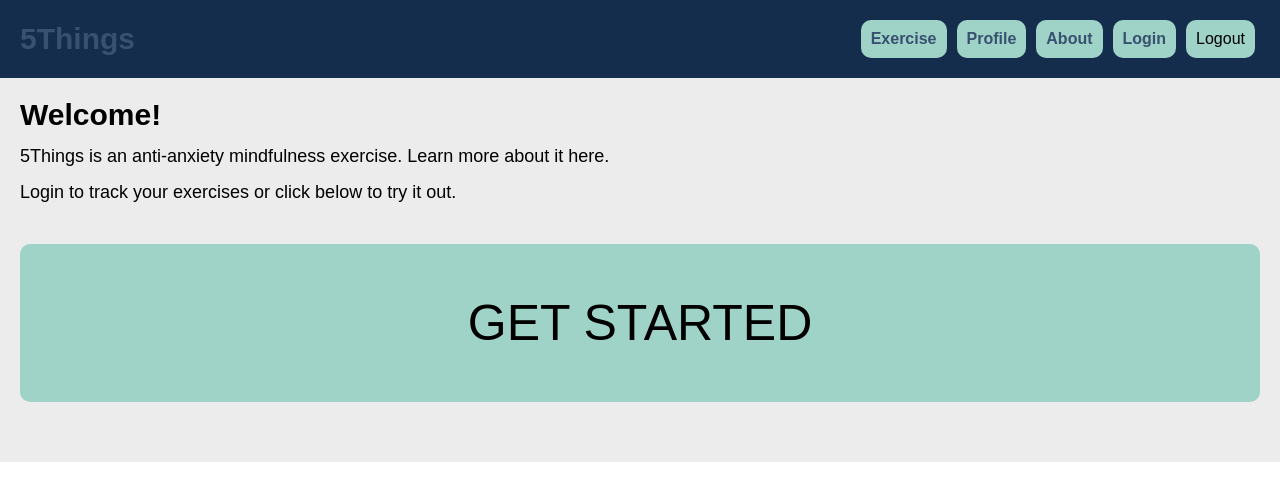
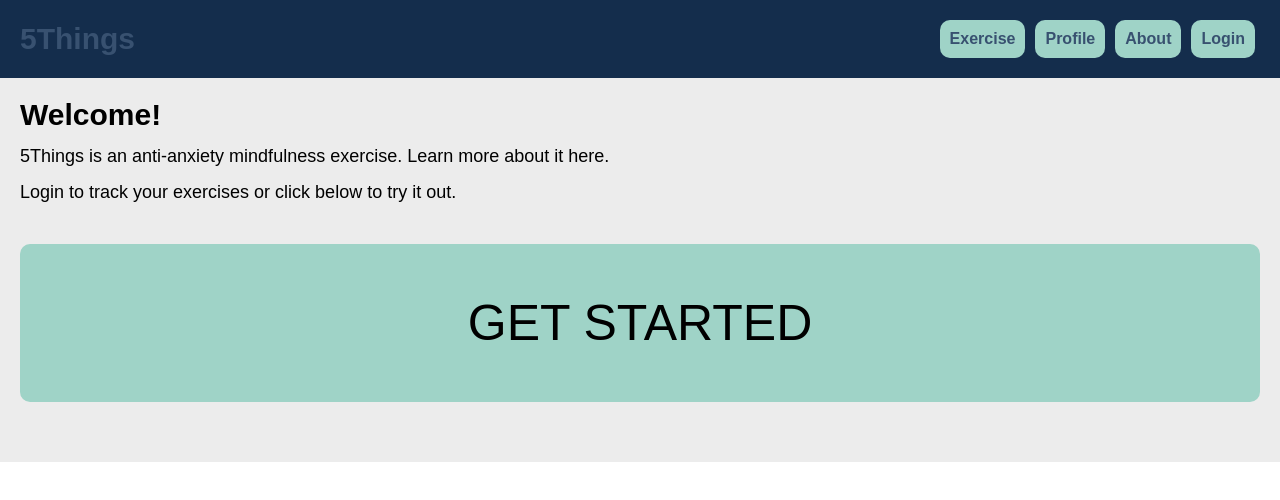
Before and after one commit to laurenstrapagiel/5things, a React (Create React App) app: page / in a window 1280 px wide. Shown: the top 500 px of the page. Built offline with nearby package versions, Linux system fonts and the light colour scheme.

Commit message:
corrects merge mistake

```diff
--- a/src/components/header/header.js
+++ b/src/components/header/header.js
@@ -5,11 +5,6 @@ import { useNavigate } from "react-router-dom";
 function Header() {
   const navigate = useNavigate();
 
-  const handleLogout = () => {
-    localStorage.removeItem("token");
-
-    navigate("/login");
-  };
 
   return (
     <header className="header">
@@ -34,9 +29,6 @@ function Header() {
           <li className="header__nav-item">
             <Link to="/login">Login</Link>
           </li>
-          <li onClick={handleLogout} className="header__nav-item">
-            Logout
-          </li>
         </ul>
       </div>
     </header>
```
